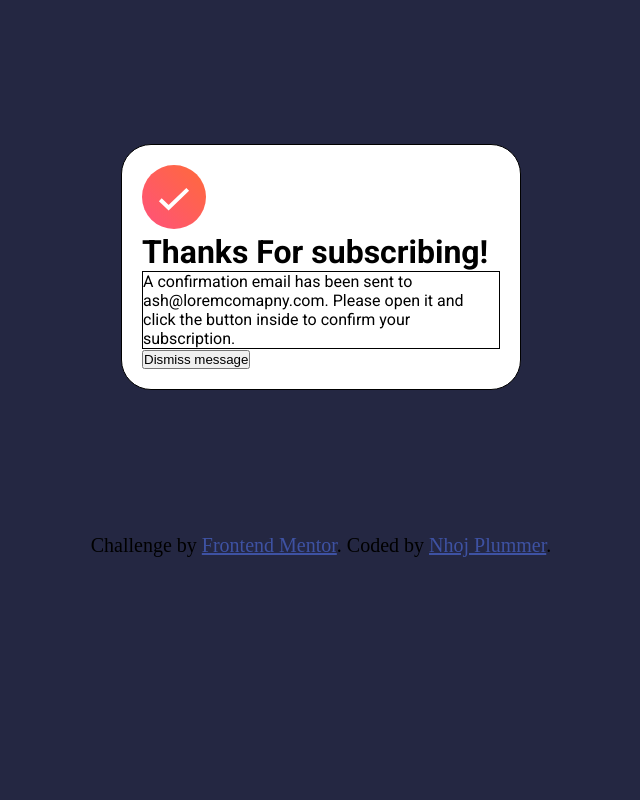
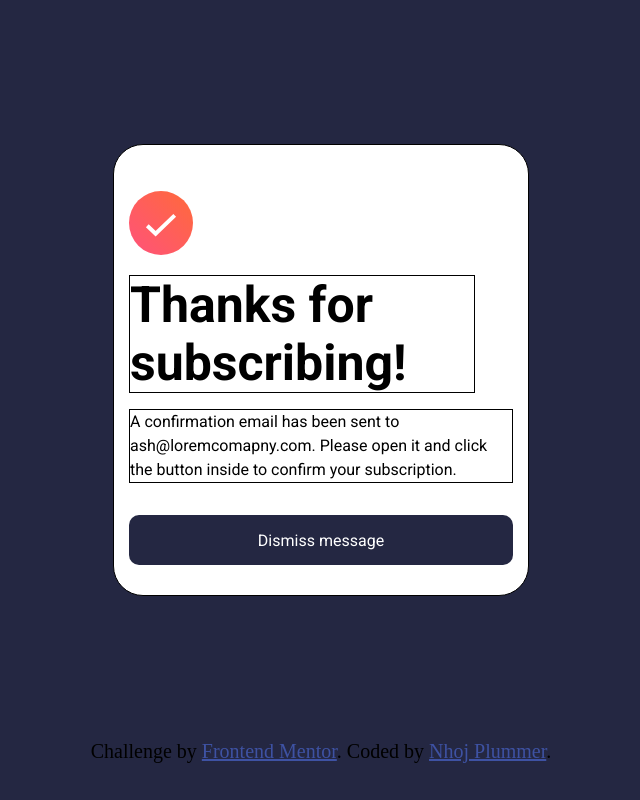
Before and after one commit to Nhoj-Plummer/Newsletter-Sign-Up-Form-With-Success-Message, a React (Create React App) app: page / in a window 1280 px wide. Shown: the whole page, without its empty margins (319-959 px from the left). Built offline with nearby package versions, Linux system fonts and the light colour scheme.

Commit message:
Making progress

```diff
--- a/public/index.html
+++ b/public/index.html
@@ -7,7 +7,7 @@
 
     <link rel="icon" type="image/png" sizes="32x32" href="./images/favicon-32x32.png" />
 
-    <title>Frontend Mentor | 3 Column Preview Card</title>
+    <title>Frontend Mentor | Newsletter-Sign-Up-Form-With-Success-Message</title>
 
     <!-- Feel free to remove these styles or customise in your own stylesheet 👍 -->
     <style>
--- a/src/components/Output/Output.css
+++ b/src/components/Output/Output.css
@@ -1,13 +1,44 @@
 .output-container {
   font-family: var(--font-family);
   background: var(--white);
-  max-width: 25rem;
-
+  max-width: 26rem;
   border-radius: 30px;
-  padding: 20px;
+  padding: 30px 15px;
   border: 1px solid;
 }
 
+.output-container img {
+  margin-top: 1rem;
+}
+
+.output-container h1 {
+  border: 1px solid;
+  margin-top: 1rem;
+  font-size: 50px;
+  width: 90%;
+}
+
 .output-container p {
+  margin-top: 1rem;
+  font-size: 16px;
+  line-height: 1.5rem;
   border: 1px solid;
 }
+
+.output-container button {
+  color: var(--white);
+  font-family: var(--font-family);
+  font-size: 16px;
+  border-radius: 10px;
+  border-style: none;
+  background: var(--dark-slate-grey);
+  height: 50px;
+  width: 100%;
+  cursor: pointer;
+  margin-top: 2rem;
+}
+
+.output-container button:hover {
+  background: linear-gradient(90deg, rgba(255, 84, 118, 1) 0%, rgba(250, 90, 88, 1) 50%, rgba(255, 103, 64, 1) 100%);
+  transition: 0.3s;
+}
--- a/src/components/Output/Output.js
+++ b/src/components/Output/Output.js
@@ -8,7 +8,7 @@ const Output = email => {
     <>
       <div className="output-container section-padding">
         <img src={Success} alt="success" />
-        <h1>Thanks For subscribing!</h1>
+        <h1>Thanks for subscribing!</h1>
         <p>
           A confirmation email has been sent to <span>ash@loremcomapny.com</span>. Please open it and click the button inside to confirm your subscription.
         </p>
```
